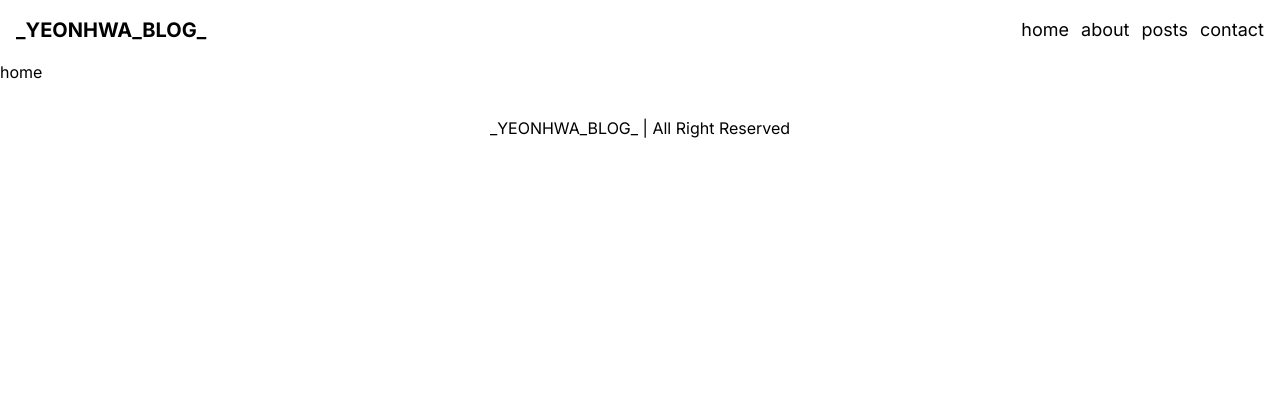
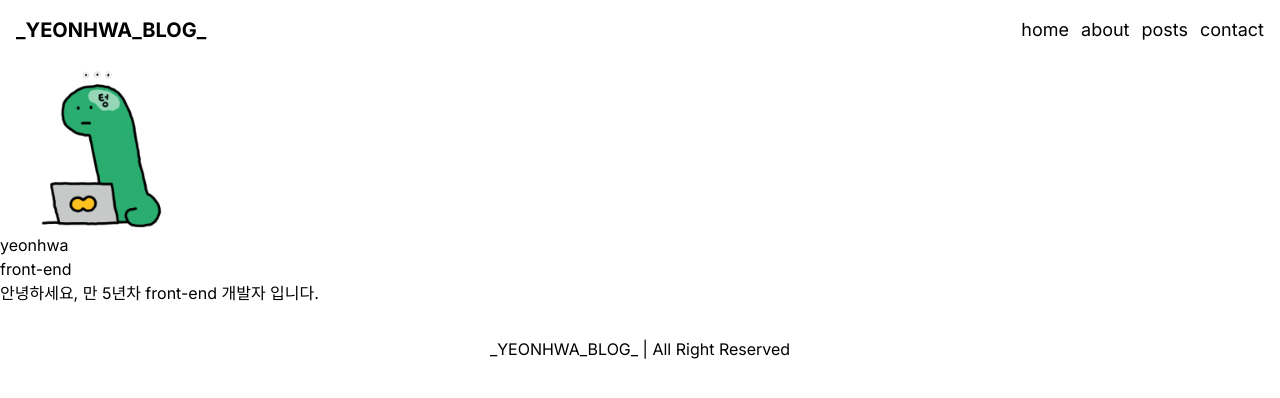
Before and after one commit to yeonhwakim/next-blog, a Next.js app: page / in a window 1280 px wide. Shown: the top 398 px of the page. Built offline with nearby package versions, Linux system fonts and the light colour scheme.

Commit message:
feat: Render user profile.
Create a new file named 'profile.tsx' in the components folder.
Fetch user profile data using the 'getUser' service function and redner the user profile information.
In the 'home' page.tsx, Import the UserProfile component and render it.

```diff
--- a/src/app/page.tsx
+++ b/src/app/page.tsx
@@ -1,5 +1,9 @@
-import Image from "next/image";
+import UserProfile from "@/components/profile";
 
 export default function Home() {
-  return <div>home</div>;
+  return (
+    <div>
+      <UserProfile />
+    </div>
+  );
 }
--- /dev/null
+++ b/src/components/profile.tsx
@@ -0,0 +1,21 @@
+import Image from "next/image";
+import { getUser } from "@/service/user";
+
+export default async function UserProfile() {
+  const user = await getUser();
+
+  if (!user) {
+    return;
+  }
+
+  const { image, name, position, introduction } = user;
+
+  return (
+    <div>
+      <Image src={image} alt={name} width={200} height={200} />
+      <p>{name}</p>
+      <p>{position}</p>
+      <p>{introduction}</p>
+    </div>
+  );
+}
```
